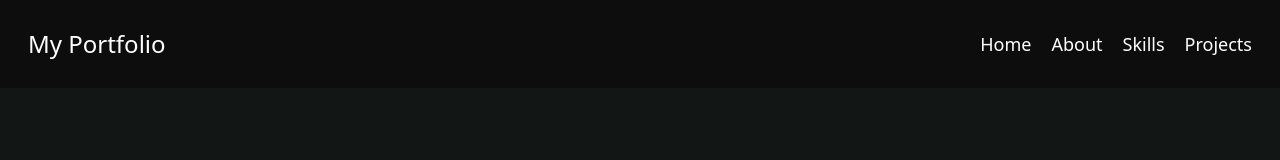
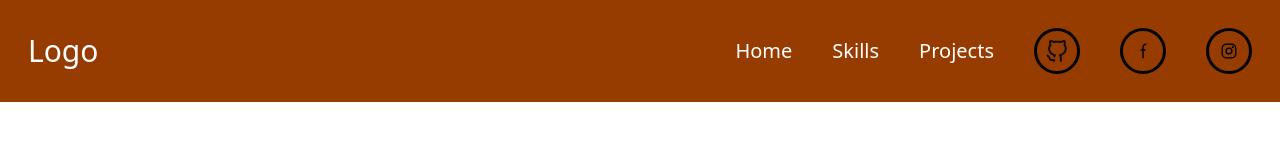
Before and after one commit to Littlesaru/Littlesaru.github.io, a website: page src/index.html in a window 1280 px wide. Drawn offline with Linux system fonts and the light colour scheme.

Commit message:
Upload Nav

```diff
--- a/src/index.html
+++ b/src/index.html
@@ -6,57 +6,45 @@
     <title>Home Page</title>
     <link href="./output.css" rel="stylesheet" />
   </head>
-  <body class="bg-[#121615]">
-    <nav
-      class="flex flex-row p-7 justify-between relative items-center content-center bg-[#0D0D0D]"
-    >
-      <div class="text-white text-2xl">My Portfolio</div>
-
-      <!-- Grouped menu icon + dropdown -->
-      <div class="flex items-center relative xl:hidden mt-3">
-
-
-        <!-- Menu icon -->
-        <div class="hover:cursor-pointer" onclick="toggleMenu()">
-          <img src="../img/menu.svg" alt="menu" />
+  <body class="relative">
+      <nav class="sticky flex flex-row justify-between content-center items-center bg-amber-800 p-7">
+        <!-- Logo -->
+        <div>
+          <h1 class="text-3xl text-white">Logo</h1>
         </div>
 
-        <div
-          id="dropdownMenu"
-          class="hidden w-fit flex-col gap-3 text-white absolute top-full right-0 bg-[#1d1f1e] border border-white py-4 z-50 rounded-lg shadow-lg transition-all duration-500"
-        >
-          <a
-            href="index.html"
-            class="text-sm block px-2 py-1 rounded hover:bg-white hover:text-black transition"
-            >Home</a
-          >
-          <a
-            href="#"
-            class="text-sm block px-2 py-1 rounded hover:bg-white hover:text-black transition"
-            >About</a
-          >
-          <a
-            href="#"
-            class="text-sm block px-2 py-1 rounded hover:bg-white hover:text-black transition"
-            >Skills</a
-          >
-          <a
-            href="#"
-            class="text-sm block px-2 py-1 rounded hover:bg-white hover:text-black transition"
-            >Projects</a
-          >
+        <!-- Link Section -->
+        <div class="flex flex-row justify-center content-center items-center gap-10">
+          <a href="" class="text-xl text-white hover:underline ">Home</a>
+          <a href="" class="text-xl text-white hover:underline">Skills</a>
+          <a href="" class="text-xl text-white hover:underline">Projects</a>
+          <div class="flex border-3 p-2 rounded-full">
+            <a href="" class="text-xl text-white hover:underline">
+              <img src="../img/github.svg" alt="github" class="size-6">
+            </a>
+          </div>
+
+          <div class="flex border-3 p-2 rounded-full">
+            <a href="" class="text-xl text-white hover:underline">
+              <img src="../img/facebook.svg" alt="facebook" class="size-6">
+            </a>
+          </div>
+
+          <div class="flex border-3 p-2 rounded-full">
+            <a href="" class="text-xl text-white hover:underline">
+              <img src="../img/instagram.svg" alt="instagram" class="size-6">
+            </a>
+          </div>
         </div>
-      </div>
+      </nav>
 
-      <!-- Normal horizontal menu for large screens -->
-      <div class="hidden xl:flex flex-row gap-5 text-white">
-        <a href="index.html" class="text-lg hover:underline">Home</a>
-        <a href="#" class="text-lg hover:underline">About</a>
-        <a href="#" class="text-lg hover:underline">Skills</a>
-        <a href="#" class="text-lg hover:underline">Projects</a>
-      </div>
-    </nav>
-
+      <!-- Home -->
+    <main>
+      <!-- Home -->
+      <!-- Skills -->
+      <!-- About Us -->
+      <!-- Projects -->
+    </main>
     <script src="../js/functions.js"></script>
   </body>
 </html>
```
Also changed, not shown: img/bg-image.jpg (added), img/facebook.svg (added), img/github.svg (added), img/instagram.svg (added), src/output.css.
